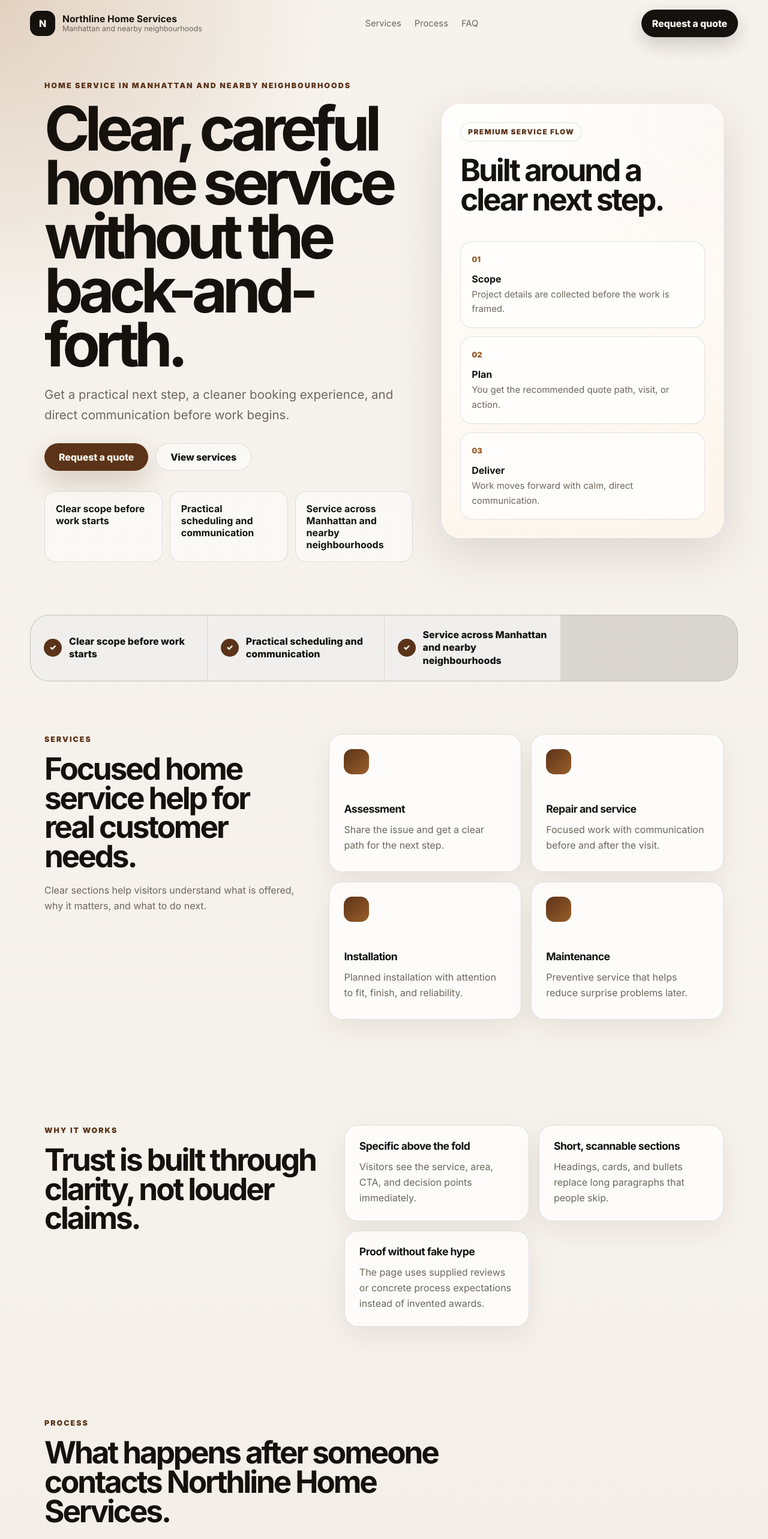
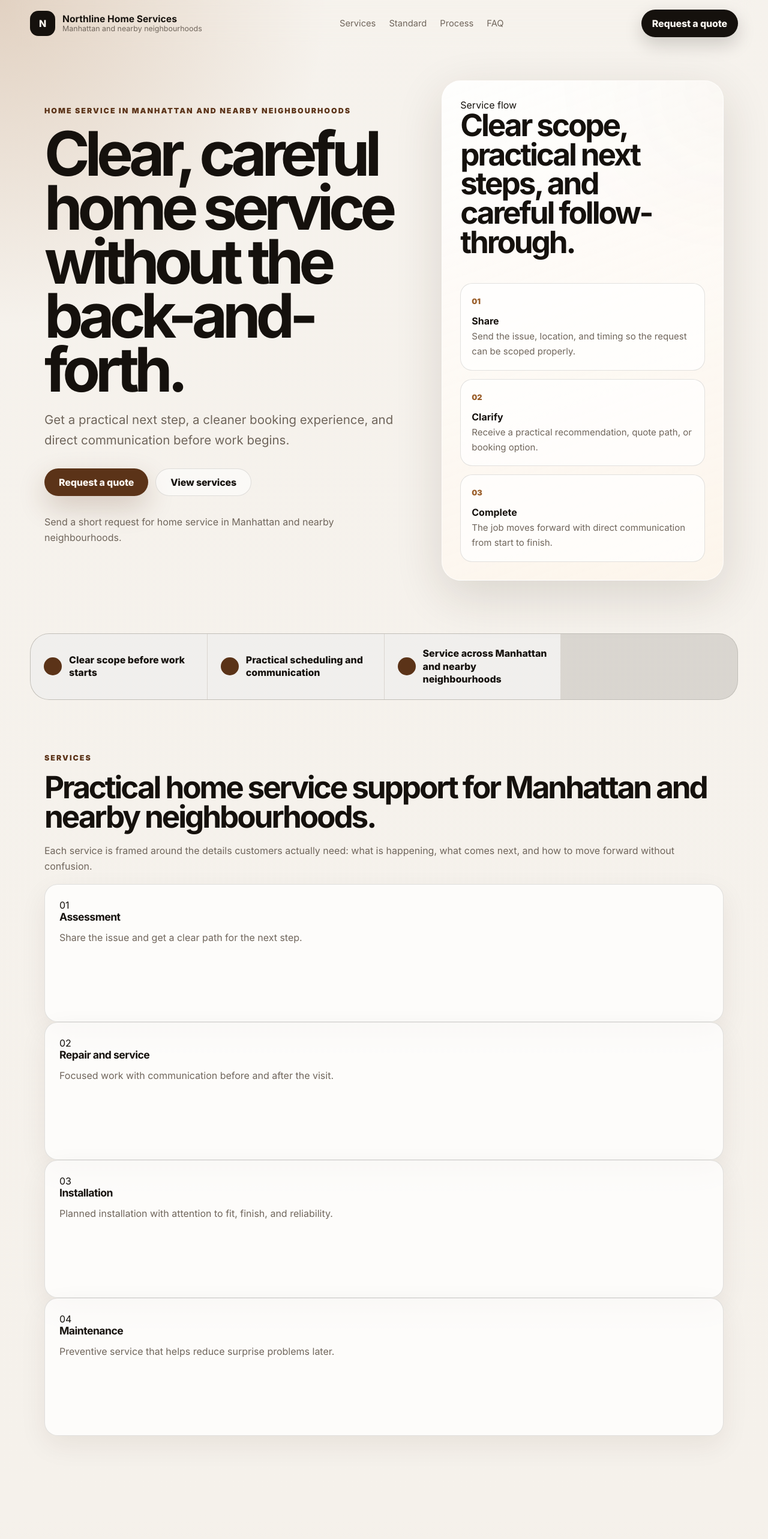
Before and after one commit to Ethan0908/Agentic, a Next.js app in the folder site-template/: page / in a window 1280 px wide. Shown: the top 2566 px of the page at 60% size. Built offline with nearby package versions, Linux system fonts and the light colour scheme.

Commit message:
Replace generic template copy with premium customer-facing layout

```diff
--- a/site-template/app/page.tsx
+++ b/site-template/app/page.tsx
@@ -56,49 +56,57 @@ function themeVars(): CSSProperties {
   } as CSSProperties;
 }
 
-function panelTitle() {
-  if (sections.intent.emergency) return 'Built for fast decisions.';
-  if (sections.intent.professional) return 'Built around confidence.';
-  if (sections.intent.appointment) return 'Built around a clear appointment path.';
-  return 'Built around a clear next step.';
+function panelHeading() {
+  if (sections.intent.emergency) return 'A direct path when the issue cannot wait.';
+  if (sections.intent.professional) return 'A clearer way to choose your next step.';
+  if (sections.intent.appointment) return 'A calm path from question to appointment.';
+  return 'Clear scope, practical next steps, and careful follow-through.';
 }
 
-function panelTopline() {
-  if (sections.intent.emergency) return 'Priority contact path';
-  if (sections.intent.professional) return 'Decision confidence';
+function panelLabel() {
+  if (sections.intent.emergency) return 'Urgent request flow';
+  if (sections.intent.professional) return 'Advisory flow';
   if (sections.intent.appointment) return 'Appointment flow';
-  return 'Premium service flow';
+  return 'Service flow';
 }
 
 function processLabels() {
   if (sections.processVariant === 'rapid-response') {
     return [
-      ['01', 'Contact', 'Make the request with location, timing, and the problem.'],
-      ['02', 'Assess', 'The issue is scoped so the next step is clear.'],
-      ['03', 'Act', 'The work moves forward with direct communication.'],
+      ['01', 'Request', 'Share the location, timing, and the problem so the request can be understood quickly.'],
+      ['02', 'Scope', 'The issue is reviewed and the practical next step is explained.'],
+      ['03', 'Resolve', 'The work moves forward with clear communication and realistic expectations.'],
     ];
   }
   if (sections.processVariant === 'consultative') {
     return [
-      ['01', 'Discovery', 'Share goals, constraints, and relevant details.'],
-      ['02', 'Recommendation', 'Get a practical path based on what matters most.'],
-      ['03', 'Next step', 'Move into booking, quote, or consultation with clarity.'],
+      ['01', 'Listen', 'Start with the goals, constraints, and details that affect the recommendation.'],
+      ['02', 'Advise', 'Get a practical path based on what matters most for the situation.'],
+      ['03', 'Move', 'Continue into a quote, booking, or consultation with fewer unknowns.'],
     ];
   }
   return [
-    ['01', 'Scope', 'Project details are collected before the work is framed.'],
-    ['02', 'Plan', 'You get the recommended quote path, visit, or action.'],
-    ['03', 'Deliver', 'Work moves forward with calm, direct communication.'],
+    ['01', 'Share', 'Send the issue, location, and timing so the request can be scoped properly.'],
+    ['02', 'Clarify', 'Receive a practical recommendation, quote path, or booking option.'],
+    ['03', 'Complete', 'The job moves forward with direct communication from start to finish.'],
   ];
+}
+
+function actionSubtext() {
+  if (business.phone) return `Call or request service across ${business.serviceArea}.`;
+  if (business.email) return `Send details to ${business.email} and get the next step.`;
+  return `Send a short request for ${business.businessType} in ${business.serviceArea}.`;
 }
 
 export default function Home() {
   const ctaHref = contactHref();
   const reviews = reviewList();
   const services = serviceList();
+  const process = processLabels();
 
   return (
     <main style={themeVars()} data-theme={design.id} data-variant={sections.heroVariant}>
+      <div className="page-shell">
         <header className="site-header">
           <a className="brand" href="#top" aria-label={`${business.name} home`}>
             <span className="brand-mark" aria-hidden="true">{business.name.slice(0, 1)}</span>
@@ -109,6 +117,7 @@ export default function Home() {
           </a>
           <nav className="desktop-nav" aria-label="Main navigation">
             <a href="#services">Services</a>
+            <a href="#standard">Standard</a>
             <a href="#process">Process</a>
             <a href="#faq">FAQ</a>
           </nav>
@@ -124,18 +133,15 @@ export default function Home() {
               <a className="button primary" href={ctaHref}>{business.primaryCta}</a>
               <a className="button secondary" href="#services">{business.secondaryCta}</a>
             </div>
-          <ul className="trust-list" aria-label="Key trust points">
-            {business.proofPoints.slice(0, 3).map((point) => (
-              <li key={point}>{point}</li>
-            ))}
-          </ul>
+            <p className="action-note">{actionSubtext()}</p>
           </div>
 
           <aside className="hero-panel" aria-label="Service summary">
-          <div className="panel-topline">{panelTopline()}</div>
-          <h2>{panelTitle()}</h2>
+            <div className="panel-kicker">{panelLabel()}</div>
+            <h2>{panelHeading()}</h2>
+            <div className="panel-divider" />
             <div className="panel-grid">
-            {processLabels().map(([number, title, description]) => (
+              {process.map(([number, title, description]) => (
                 <div key={title}>
                   <span>{number}</span>
                   <strong>{title}</strong>
@@ -149,57 +155,76 @@ export default function Home() {
         <section className={`proof-strip proof-${sections.proofVariant}`} aria-label="Business proof points">
           {business.proofPoints.slice(0, 4).map((point) => (
             <div key={point}>
-            <span>✓</span>
+              <span aria-hidden="true" />
               <p>{point}</p>
             </div>
           ))}
         </section>
 
-      <section id="services" className="section-pad split-section">
-        <div className="section-intro">
+        <section id="services" className="section-pad services-section">
+          <div className="section-heading-row">
+            <div>
               <p className="eyebrow">Services</p>
-          <h2>Focused {business.businessType} help for real customer needs.</h2>
+              <h2>Practical {business.businessType} support for {business.serviceArea}.</h2>
+            </div>
             <p>
-            Clear sections help visitors understand what is offered, why it matters, and what to do next.
+              Each service is framed around the details customers actually need: what is happening, what comes next, and how to move forward without confusion.
             </p>
           </div>
-        <div className={`card-grid services-${sections.servicesVariant}`}>
-          {services.map((service) => (
+
+          <div className={`service-bento services-${sections.servicesVariant}`}>
+            {services.map((service, index) => (
               <article className="service-card" key={service.title}>
-              <span aria-hidden="true" />
+                <div className="card-number">{String(index + 1).padStart(2, '0')}</div>
+                <div>
                   <h3>{service.title}</h3>
                   <p>{service.description}</p>
+                </div>
               </article>
             ))}
           </div>
         </section>
 
-      <section className="section-pad decision-section">
-        <div>
-          <p className="eyebrow">Why it works</p>
-          <h2>Trust is built through clarity, not louder claims.</h2>
+        <section id="standard" className="section-pad standard-section">
+          <div className="standard-main">
+            <p className="eyebrow">Service standard</p>
+            <h2>Clear communication before the work starts.</h2>
+            <p>
+              Good service is not only the final result. It is also the way the request is handled, scoped, explained, and followed through. {business.name} keeps the experience focused on practical next steps.
+            </p>
+            <a className="text-link" href={ctaHref}>Start with a clear request →</a>
           </div>
-        <div className="decision-grid">
+
+          <div className="standard-list">
             <article>
-            <h3>Specific above the fold</h3>
-            <p>Visitors see the service, area, CTA, and decision points immediately.</p>
+              <span>01</span>
+              <h3>Scope first</h3>
+              <p>The request is understood before expectations are set.</p>
             </article>
             <article>
-            <h3>Short, scannable sections</h3>
-            <p>Headings, cards, and bullets replace long paragraphs that people skip.</p>
+              <span>02</span>
+              <h3>No fake proof</h3>
+              <p>The site only uses claims and reviews that are actually supplied.</p>
             </article>
             <article>
-            <h3>Proof without fake hype</h3>
-            <p>The page uses supplied reviews or concrete process expectations instead of invented awards.</p>
+              <span>03</span>
+              <h3>Local context</h3>
+              <p>The page stays connected to {business.serviceArea} and the service being requested.</p>
             </article>
           </div>
         </section>
 
         <section id="process" className="section-pad process-section">
-        <div className="section-intro narrow">
+          <div className="section-heading-row compact">
+            <div>
               <p className="eyebrow">Process</p>
-          <h2>What happens after someone contacts {business.name}.</h2>
+              <h2>From first request to a defined next step.</h2>
             </div>
+            <p>
+              A simple process helps visitors act without guessing what information to send or what happens after contact.
+            </p>
+          </div>
+
           <div className={`timeline process-${sections.processVariant}`}>
             {business.processSteps.map((step, index) => (
               <article key={step.title}>
@@ -211,11 +236,17 @@ export default function Home() {
           </div>
         </section>
 
-      <section className="section-pad proof-section">
-        <div className="section-intro narrow">
+        <section className="section-pad confidence-section">
+          <div className="section-heading-row compact">
+            <div>
               <p className="eyebrow">Confidence</p>
               <h2>{reviews.length ? 'What customers say.' : 'What customers can expect.'}</h2>
             </div>
+            <p>
+              Visitors should see a reason to act without being asked to trust vague claims.
+            </p>
+          </div>
+
           {reviews.length ? (
             <div className="review-grid">
               {reviews.slice(0, 3).map((review, index) => (
@@ -229,16 +260,21 @@ export default function Home() {
             <div className="expectation-card">
               <h3>{business.guarantee}</h3>
               <p>
-              When proof is missing, the page should create confidence through process clarity, specific service details, and a clear contact path.
+                If reviews, awards, or licences are not provided in the source data, the page uses grounded expectations instead of making up credibility.
               </p>
             </div>
           )}
         </section>
 
         <section id="faq" className="section-pad faq-section">
-        <div className="section-intro narrow">
+          <div className="section-heading-row compact">
+            <div>
               <p className="eyebrow">FAQ</p>
-          <h2>Questions that help visitors decide faster.</h2>
+              <h2>Questions before getting started.</h2>
+            </div>
+            <p>
+              Short answers reduce friction and help visitors decide whether to contact the business.
+            </p>
           </div>
           <div className="faq-list">
             {faqList().map((item) => (
@@ -251,13 +287,15 @@ export default function Home() {
         </section>
 
         <section id="contact" className={`final-cta section-pad final-${sections.finalCtaVariant}`}>
-        <p className="eyebrow">Ready when you are</p>
+          <div className="final-card">
+            <p className="eyebrow">Next step</p>
             <h2>{business.offer}</h2>
-        <p>Send the details once. Get a clear response about the right next step.</p>
+            <p>{actionSubtext()}</p>
             <div className="hero-actions centred">
               <a className="button primary" href={ctaHref}>{business.primaryCta}</a>
               {business.phone ? <a className="button secondary" href={phoneHref(business.phone)}>Call {business.phone}</a> : null}
               {!business.phone && business.email ? <a className="button secondary" href={`mailto:${business.email}`}>{business.email}</a> : null}
+            </div>
           </div>
         </section>
 
@@ -270,6 +308,7 @@ export default function Home() {
         </footer>
 
         <a className="mobile-sticky-cta" href={ctaHref}>{business.primaryCta}</a>
+      </div>
     </main>
   );
 }
```
Lines whose indentation alone changed are shown as unchanged.
